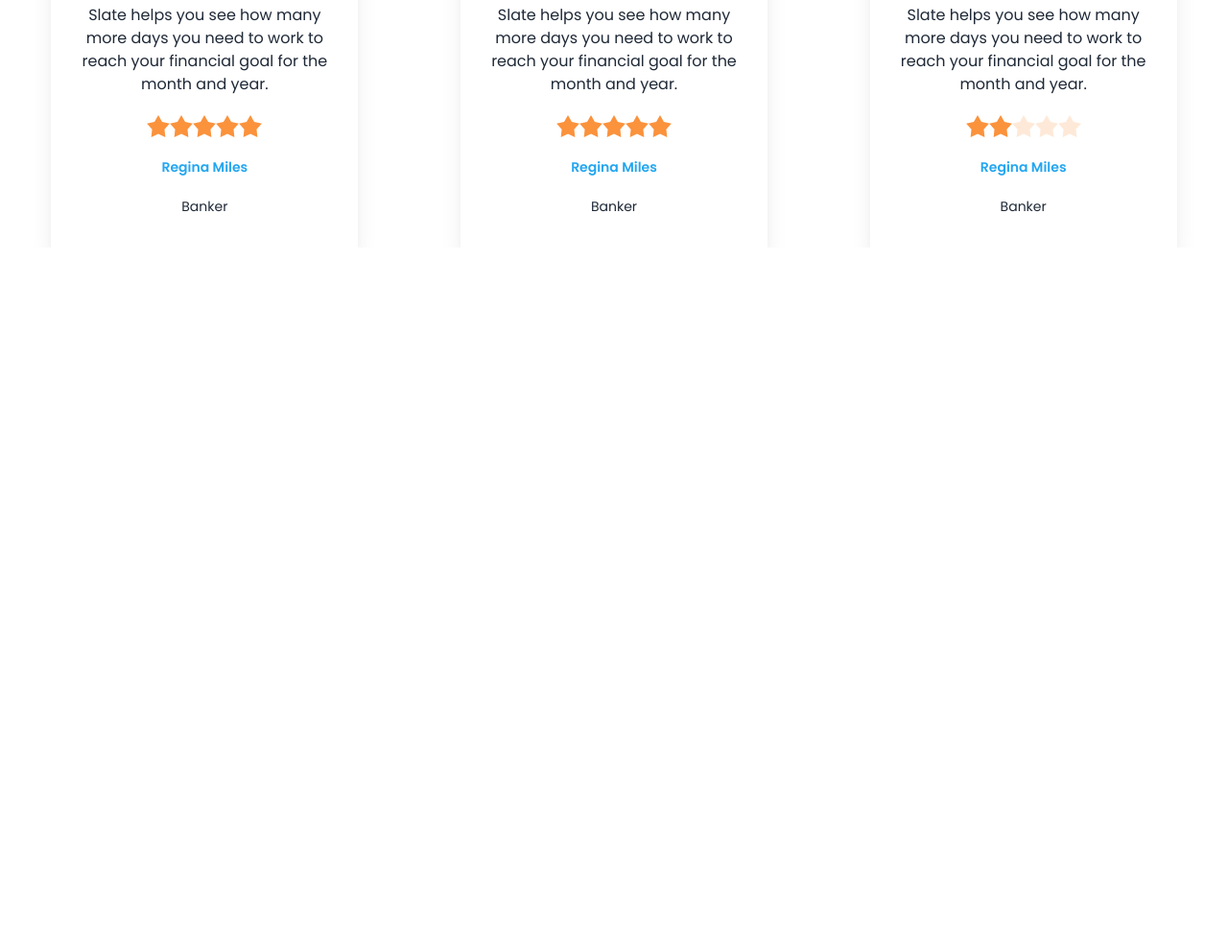
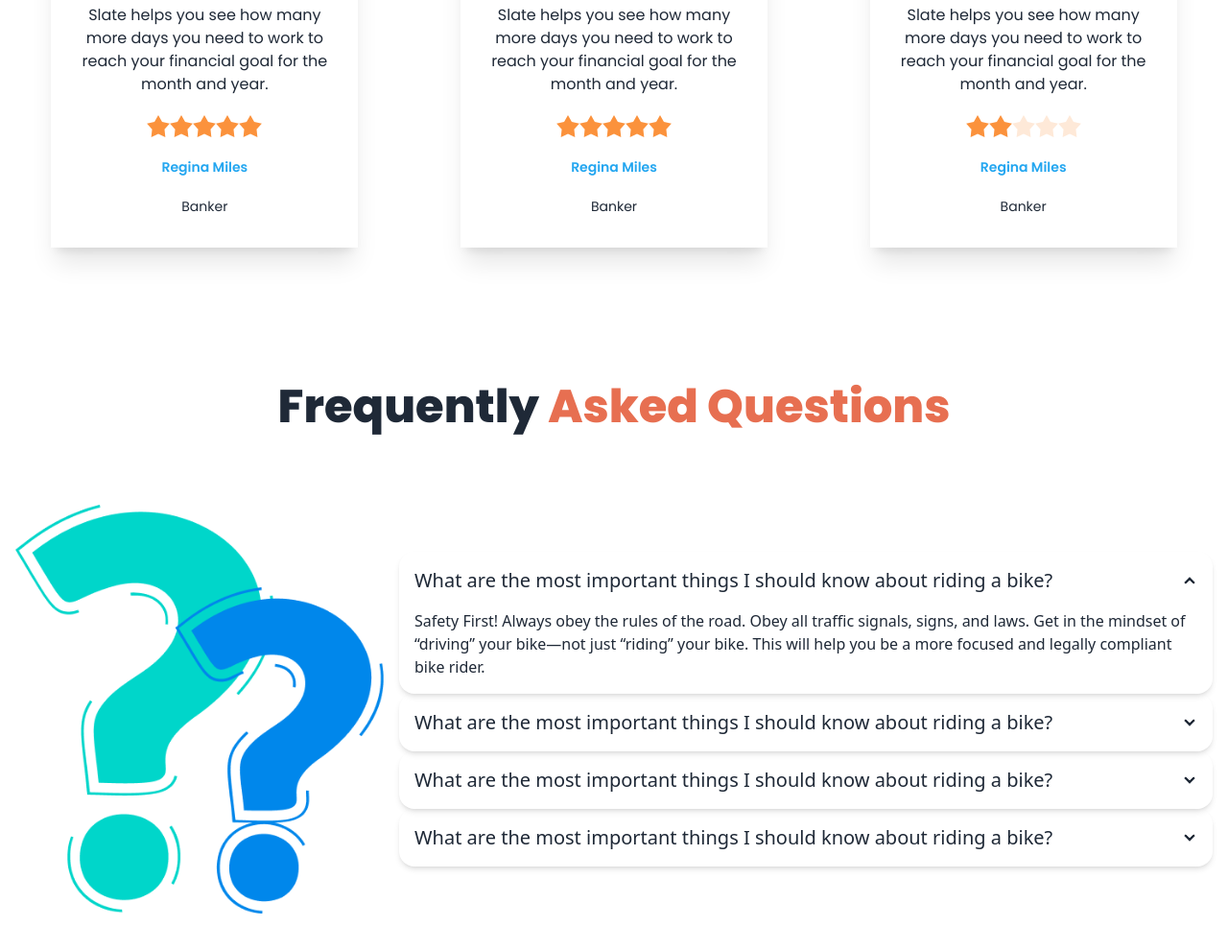
Before and after one commit to kausar017/Biker-zon, a plain HTML site: page index.html in a window 1280 px wide. Shown: the part 2694-3684 px from the top of the page at 96% size. Before the commit the page ends 2952 px from the top, so only its background shows below. Drawn offline with nearby package versions, Linux system fonts and the light colour scheme.

Commit message:
Frequently Asked Questions section done

```diff
--- a/index.html
+++ b/index.html
@@ -292,12 +292,67 @@
         </section>
 
         <!-- Happy Clients says end -->
+
+        <!-- Frequently Asked Questions section start -->
+
+        <section class="my-[130px]">
+            <div class="text-center">
+                <h1 class="font-poppins text-[48px] font-extrabold">Frequently <span class="text-[#E76F51]">Asked
+                        Questions</span></h1>
+            </div>
+            <div class="hero my-[50px]">
+                <div class="hero-content flex-col lg:flex-row">
+                    <img src="./images/others/faq.png" class="max-w-sm rounded-lg" />
+                    <div>
+                        <div class="collapse collapse-arrow shadow-md">
+                            <input type="radio" name="my-accordion-2" checked="checked" />
+                            <div class="collapse-title text-xl font-medium">What are the most important things I should
+                                know about riding a bike?
+                            </div>
+                            <div class="collapse-content">
+                                <p>Safety First! Always obey the rules of the road. Obey all traffic signals, signs, and laws. Get in the mindset of “driving” your bike—not just “riding” your bike. This will help you be a more focused and legally compliant bike rider. </p>
+                            </div>
+                        </div>
+                        <div class="collapse collapse-arrow shadow-md">
+                            <input type="radio" name="my-accordion-2" />
+                            <div class="collapse-title text-xl font-medium">What are the most important things I should
+                                know about riding a bike?
+                            </div>
+                            <div class="collapse-content">
+                                <p>Safety First! Always obey the rules of the road. Obey all traffic signals, signs, and laws. Get in the mindset of “driving” your bike—not just “riding” your bike. This will help you be a more focused and legally compliant bike rider.</p>
+                            </div>
+                        </div>
+                        <div class="collapse collapse-arrow shadow-md">
+                            <input type="radio" name="my-accordion-2" />
+                            <div class="collapse-title text-xl font-medium">What are the most important things I should
+                                know about riding a bike?
+                            </div>
+                            <div class="collapse-content">
+                                <p>Safety First! Always obey the rules of the road. Obey all traffic signals, signs, and laws. Get in the mindset of “driving” your bike—not just “riding” your bike. This will help you be a more focused and legally compliant bike rider.</p>
+                            </div>
+                        </div>
+                        <div class="collapse collapse-arrow shadow-md">
+                            <input type="radio" name="my-accordion-2" />
+                            <div class="collapse-title text-xl font-medium">What are the most important things I should
+                                know about riding a bike?
+                            </div>
+                            <div class="collapse-content">
+                                <p>Safety First! Always obey the rules of the road. Obey all traffic signals, signs, and laws. Get in the mindset of “driving” your bike—not just “riding” your bike. This will help you be a more focused and legally compliant bike rider.</p>
+                            </div>
+                        </div>
+                    </div>
+                </div>
+            </div>
+        </section>
+        <!-- Frequently Asked Questions section end -->
     </main>
 
 
     <!-- footer section -->
     <footer>
+        <div>
 
+        </div>
     </footer>
 </body>
 
```
